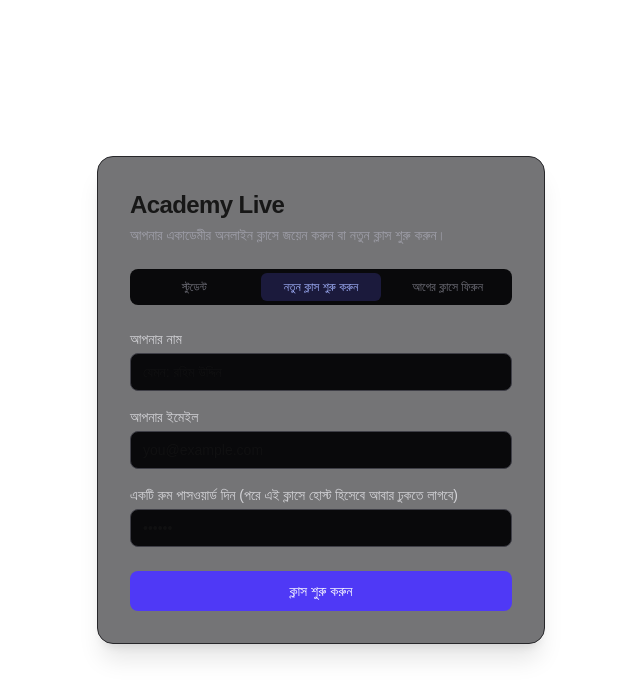
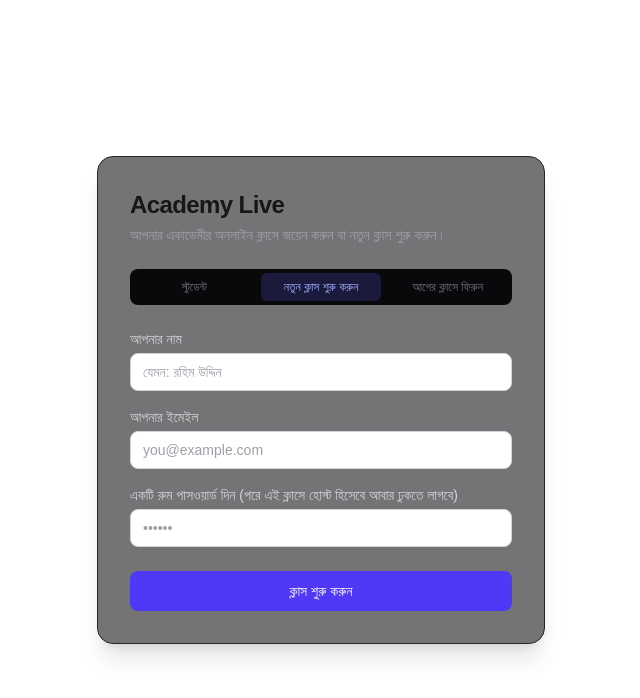
Before and after one commit to naeemzaman412-byte/academy-live, a Next.js app: page / in a window 1280 px wide. Shown: the top 698 px of the page, without its empty margins (319-959 px from the left). Built offline with nearby package versions, Linux system fonts and the light colour scheme.

Commit message:
Add files via upload

```diff
--- a/app/page.tsx
+++ b/app/page.tsx
@@ -226,7 +226,7 @@ function HomeInner() {
 }
 
 const inputCls =
-  "w-full rounded-lg border border-zinc-700 bg-zinc-950 px-3 py-2 text-sm outline-none focus:border-indigo-500";
+  "w-full rounded-lg border border-zinc-300 bg-white px-3 py-2 text-sm text-zinc-900 placeholder:text-zinc-400 outline-none focus:border-indigo-500";
 const btnPrimary =
   "mt-2 rounded-lg bg-indigo-600 px-4 py-2.5 text-sm font-medium text-white transition hover:bg-indigo-500 disabled:opacity-60";
 
```
